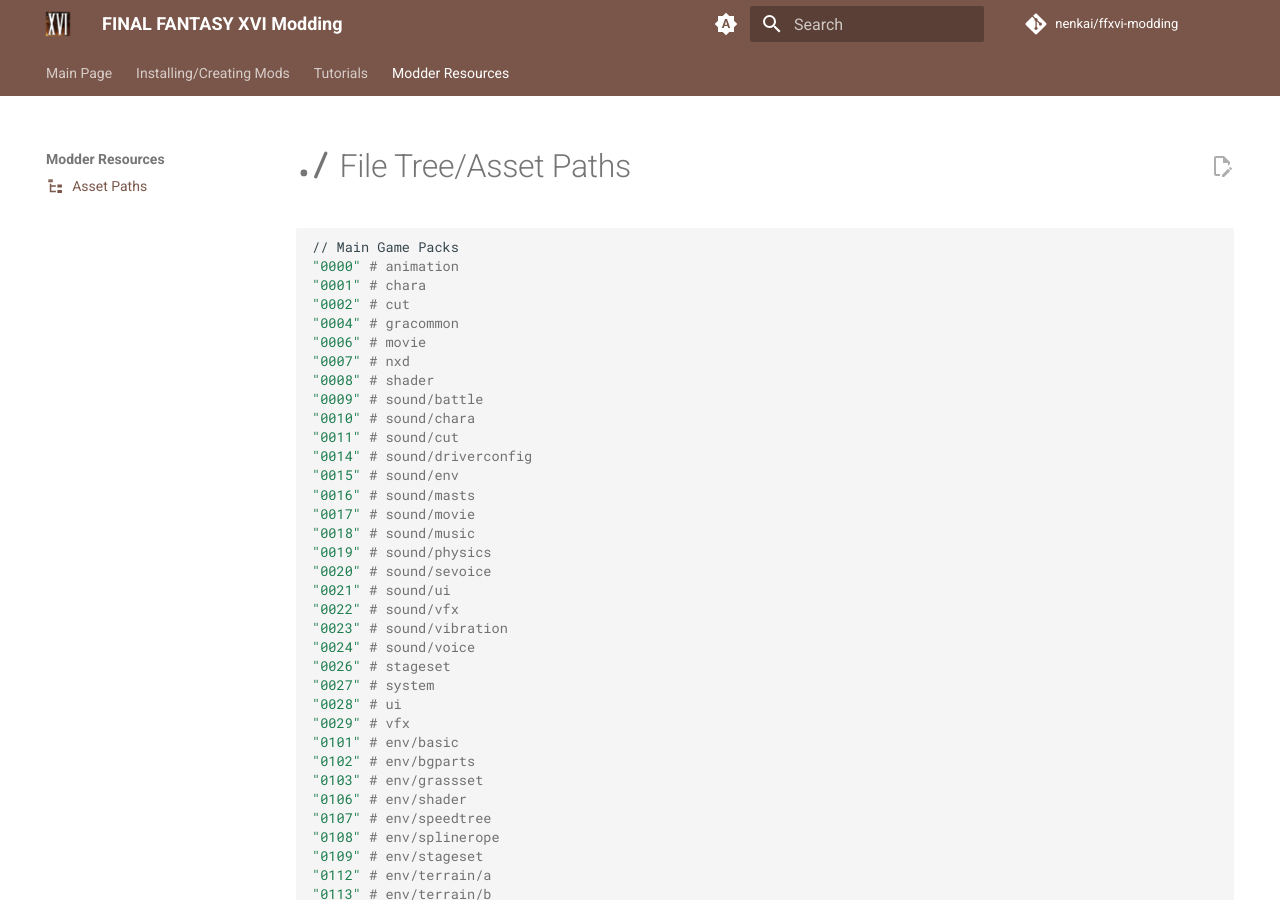
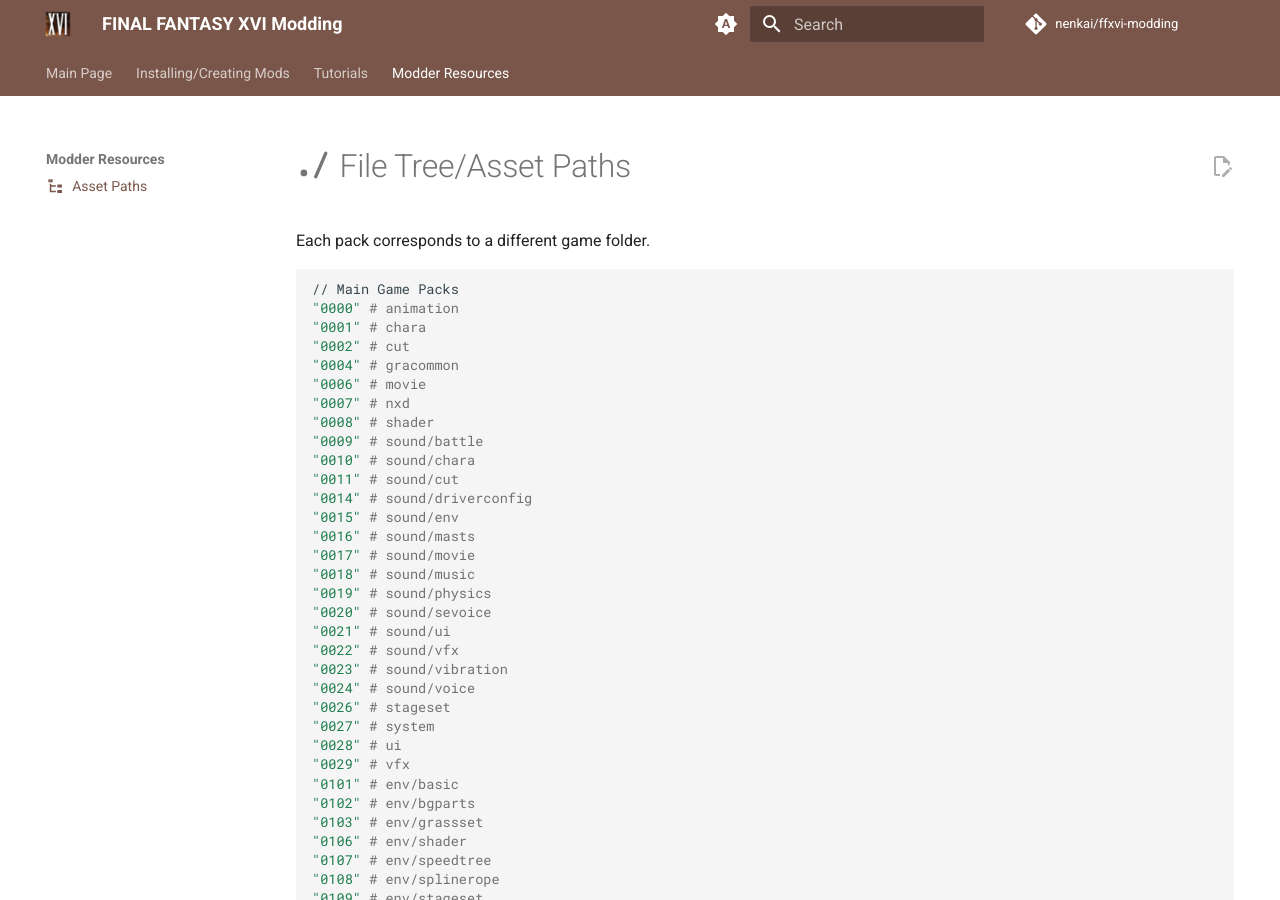
Before and after one commit to Nenkai/ffxvi-modding, an MkDocs documentation site: the page built from docs/resources/asset_paths.md, in a window 1280 px wide and 900 px high. Built offline with MkDocs 1.6.1 and Material for MkDocs 9.7.7, drawn with Linux system fonts in a browser that asks for light colours; comment, search, counter and statistics services are not loaded.

Commit message:
pack note

````diff
--- a/docs/resources/asset_paths.md
+++ b/docs/resources/asset_paths.md
@@ -6,6 +6,8 @@
 ---
 
 # :octicons-rel-file-path-16: File Tree/Asset Paths
+
+Each pack corresponds to a different game folder.
 
 ```{ .sh .no-copy }
 // Main Game Packs
````
